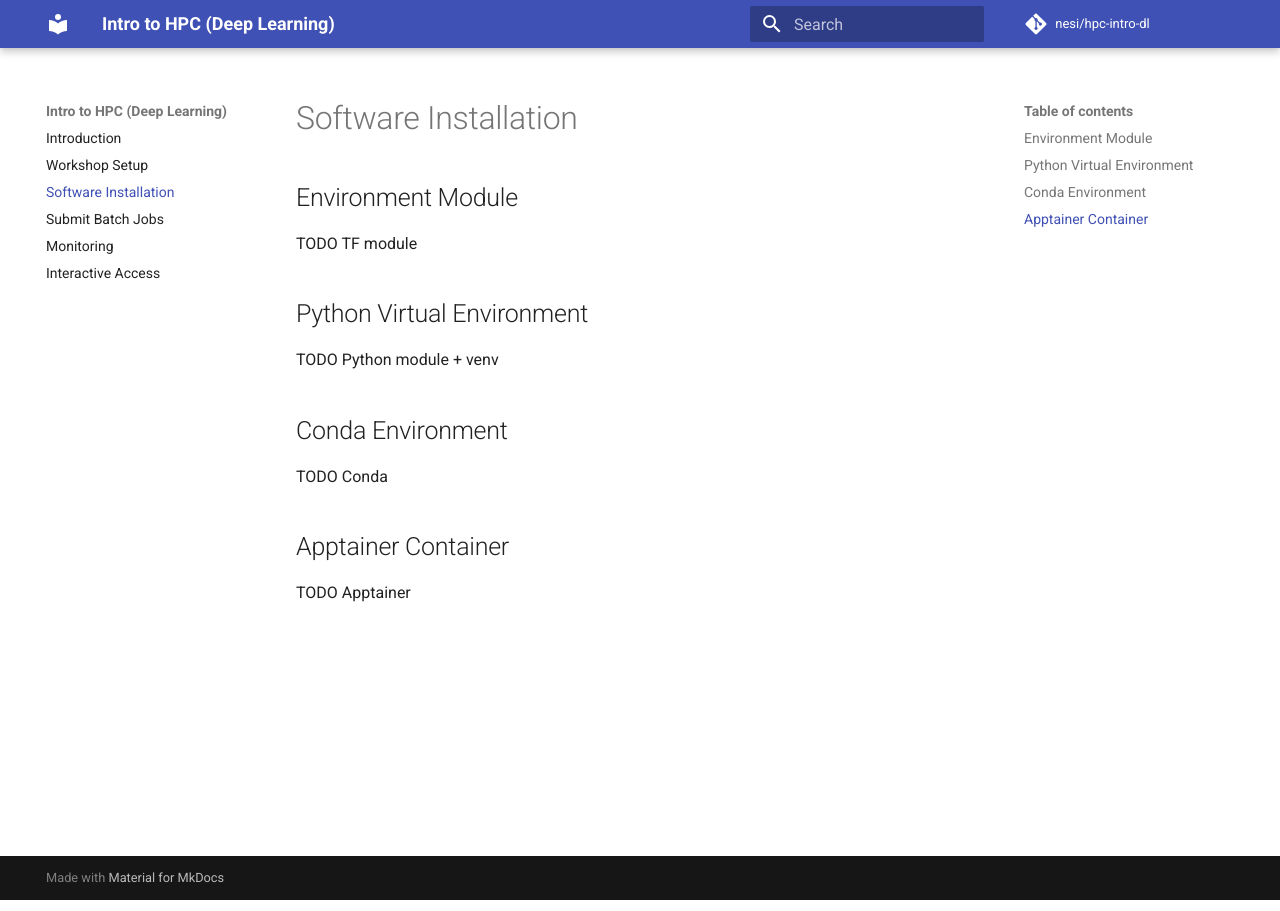
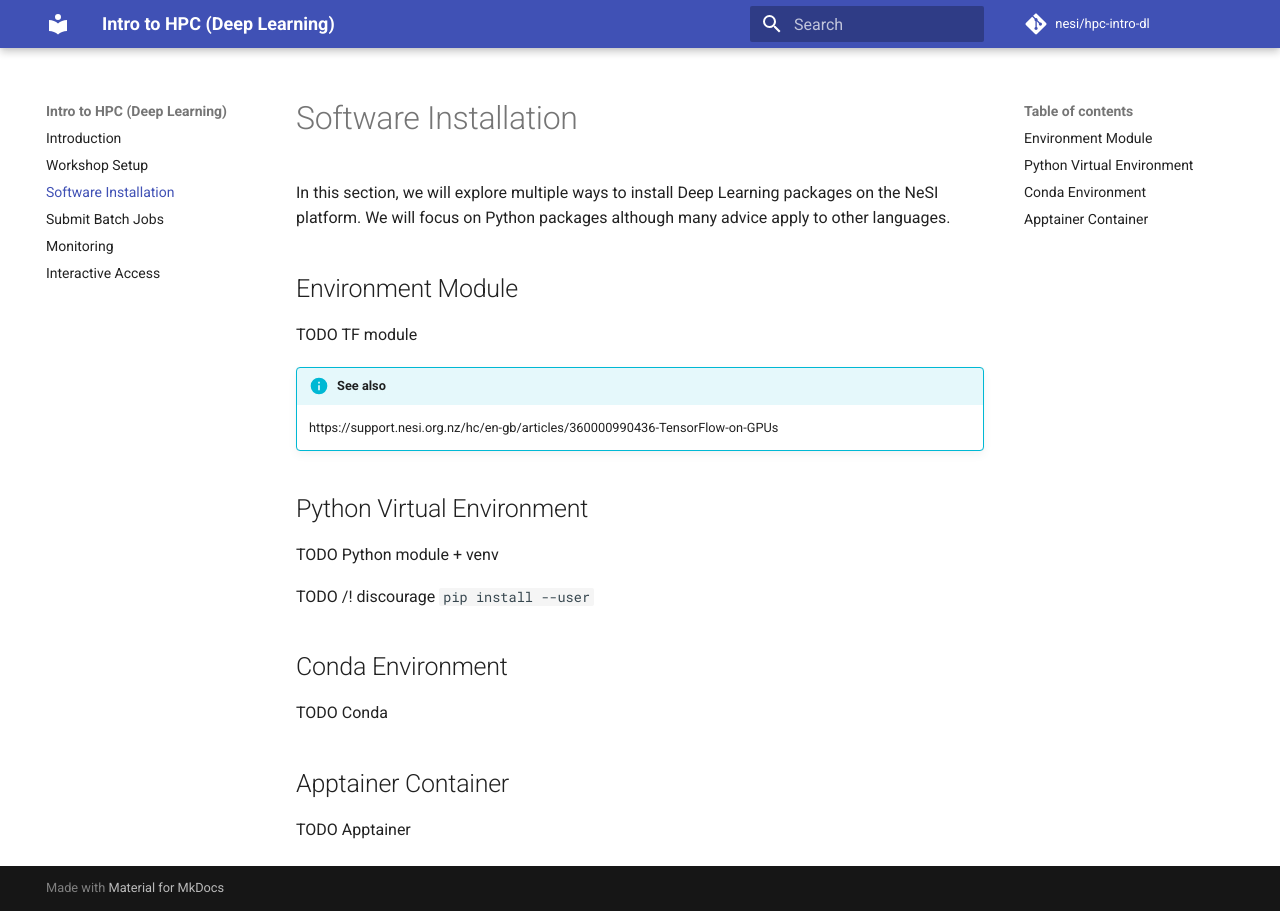
Before and after one commit to nesi/hpc-intro-dl, an MkDocs documentation site: the page built from docs/install.md, in a window 1280 px wide. Built offline with MkDocs 1.6.1 and Material for MkDocs 9.7.7, drawn with Linux system fonts in a browser that asks for light colours; comment, search, counter and statistics services are not loaded.

Commit message:
minor changes

```diff
--- a/docs/install.md
+++ b/docs/install.md
@@ -1,12 +1,21 @@
 # Software Installation
+
+In this section, we will explore multiple ways to install Deep Learning packages on the NeSI platform.
+We will focus on Python packages although many advice apply to other languages.
 
 ## Environment Module
 
 TODO TF module
 
+!!! info "See also"
+    https://support.nesi.org.nz/hc/en-gb/articles/360000990436-TensorFlow-on-GPUs
+
+
 ## Python Virtual Environment
 
 TODO Python module + venv
+
+TODO /!\ discourage `pip install --user`
 
 ## Conda Environment
 
```
